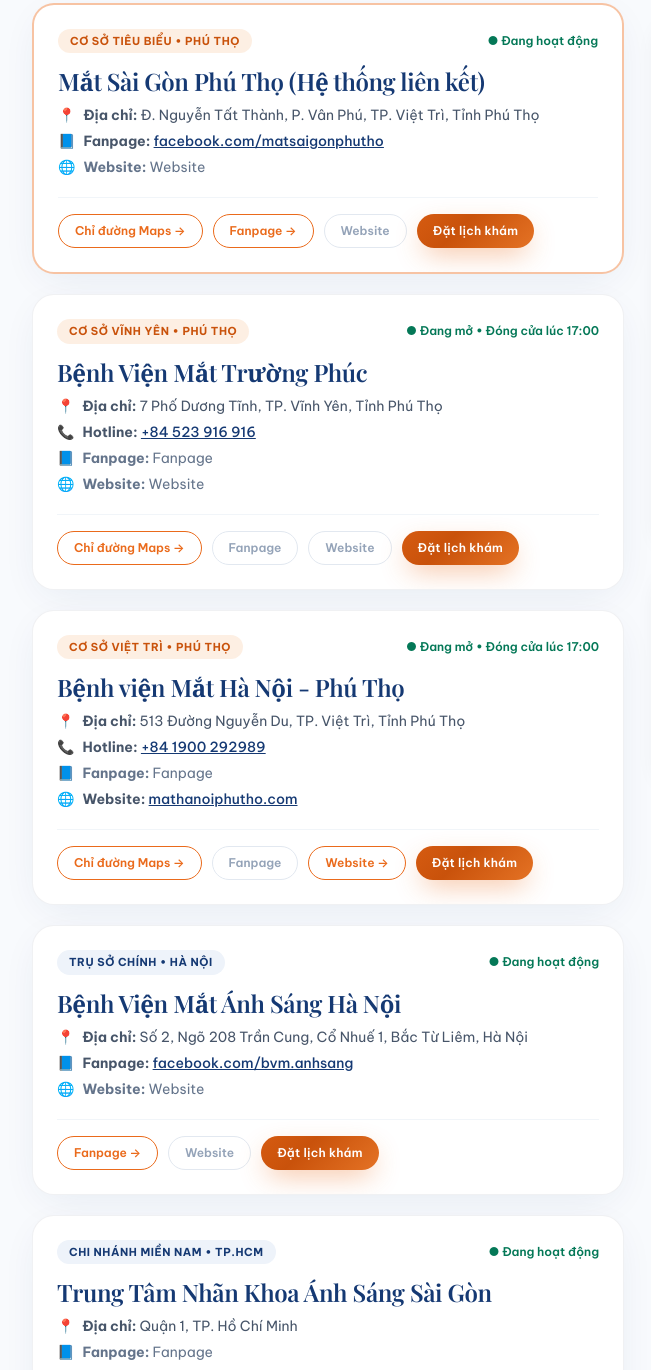
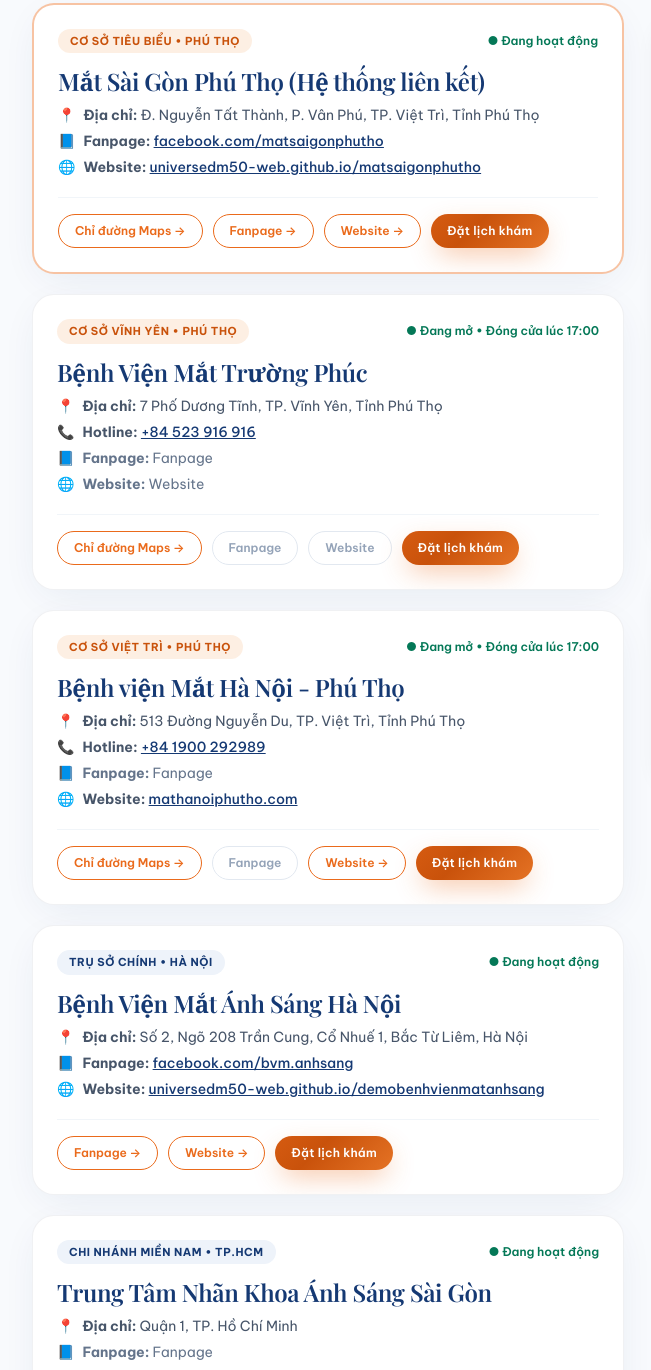
Before and after one commit to universedm50-web/demobenhvienmatanhsang, a plain HTML site: page network.html in a window 1280 px wide. Shown: the part 486-1856 px from the top of the page, 0-651 px from the left. Drawn offline with nearby package versions, Linux system fonts and the light colour scheme; a web font is replaced by a local one.

Commit message:
Nội dung cập nhật

```diff
--- a/network.html
+++ b/network.html
@@ -200,14 +200,14 @@
                 <span class="text-gold-600 font-bold">📘</span>
                 <span><strong>Fanpage:</strong> <a href="https://www.facebook.com/matsaigonphutho/?locale=vi_VN" target="_blank" rel="noopener noreferrer" class="text-navy-900 underline hover:text-gold-600 font-medium">facebook.com/matsaigonphutho</a></span>
               </p>
-              <p class="text-sm text-slate-500 mt-1.5 flex items-center gap-2">
-                <span class="text-slate-400 font-bold">🌐</span>
-                <span><strong>Website:</strong> Website</span>
+              <p class="text-sm text-slate-600 mt-1.5 flex items-center gap-2">
+                <span class="text-gold-600 font-bold">🌐</span>
+                <span><strong>Website:</strong> <a href="https://universedm50-web.github.io/matsaigonphutho/" target="_blank" rel="noopener noreferrer" class="text-navy-900 underline hover:text-gold-600 font-medium">universedm50-web.github.io/matsaigonphutho</a></span>
               </p>
               <div class="flex flex-wrap gap-2.5 mt-5 pt-4 border-t border-slate-100">
                 <a href="https://maps.google.com/?q=%C4%90.+Nguy%E1%BB%85n+T%E1%BA%A5t+Th%C3%A0nh,+P.+V%C3%A2n+Ph%C3%BA,+TP.+Vi%E1%BB%87t+Tr%C3%AC,+T%E1%BB%89nh+Ph%C3%BA+Th%E1%BB%8D" target="_blank" rel="noopener noreferrer" class="btn-outline-gold px-4 py-2 rounded-full text-xs">Chỉ đường Maps &rarr;</a>
                 <a href="https://www.facebook.com/matsaigonphutho/?locale=vi_VN" target="_blank" rel="noopener noreferrer" class="btn-outline-gold px-4 py-2 rounded-full text-xs">Fanpage &rarr;</a>
-                <span class="px-4 py-2 rounded-full border border-slate-200 text-slate-400 text-xs font-semibold cursor-default select-none">Website</span>
+                <a href="https://universedm50-web.github.io/matsaigonphutho/" target="_blank" rel="noopener noreferrer" class="btn-outline-gold px-4 py-2 rounded-full text-xs">Website &rarr;</a>
                 <button onclick="openBookingModal()" class="btn-gold px-4 py-2 rounded-full text-xs">Đặt lịch khám</button>
               </div>
             </div>
@@ -289,13 +289,13 @@
                 <span class="text-gold-600 font-bold">📘</span>
                 <span><strong>Fanpage:</strong> <a href="https://facebook.com/bvm.anhsang" target="_blank" rel="noopener noreferrer" class="text-navy-900 underline hover:text-gold-600 font-medium">facebook.com/bvm.anhsang</a></span>
               </p>
-              <p class="text-sm text-slate-500 mt-1.5 flex items-center gap-2">
-                <span class="text-slate-400 font-bold">🌐</span>
-                <span><strong>Website:</strong> Website</span>
+              <p class="text-sm text-slate-600 mt-1.5 flex items-center gap-2">
+                <span class="text-gold-600 font-bold">🌐</span>
+                <span><strong>Website:</strong> <a href="https://universedm50-web.github.io/demobenhvienmatanhsang/" target="_blank" rel="noopener noreferrer" class="text-navy-900 underline hover:text-gold-600 font-medium">universedm50-web.github.io/demobenhvienmatanhsang</a></span>
               </p>
               <div class="flex flex-wrap gap-2.5 mt-5 pt-4 border-t border-slate-100">
                 <a href="https://facebook.com/bvm.anhsang" target="_blank" rel="noopener noreferrer" class="btn-outline-gold px-4 py-2 rounded-full text-xs">Fanpage &rarr;</a>
-                <span class="px-4 py-2 rounded-full border border-slate-200 text-slate-400 text-xs font-semibold cursor-default select-none">Website</span>
+                <a href="https://universedm50-web.github.io/demobenhvienmatanhsang/" target="_blank" rel="noopener noreferrer" class="btn-outline-gold px-4 py-2 rounded-full text-xs">Website &rarr;</a>
                 <button onclick="openBookingModal()" class="btn-gold px-4 py-2 rounded-full text-xs">Đặt lịch khám</button>
               </div>
             </div>
```
